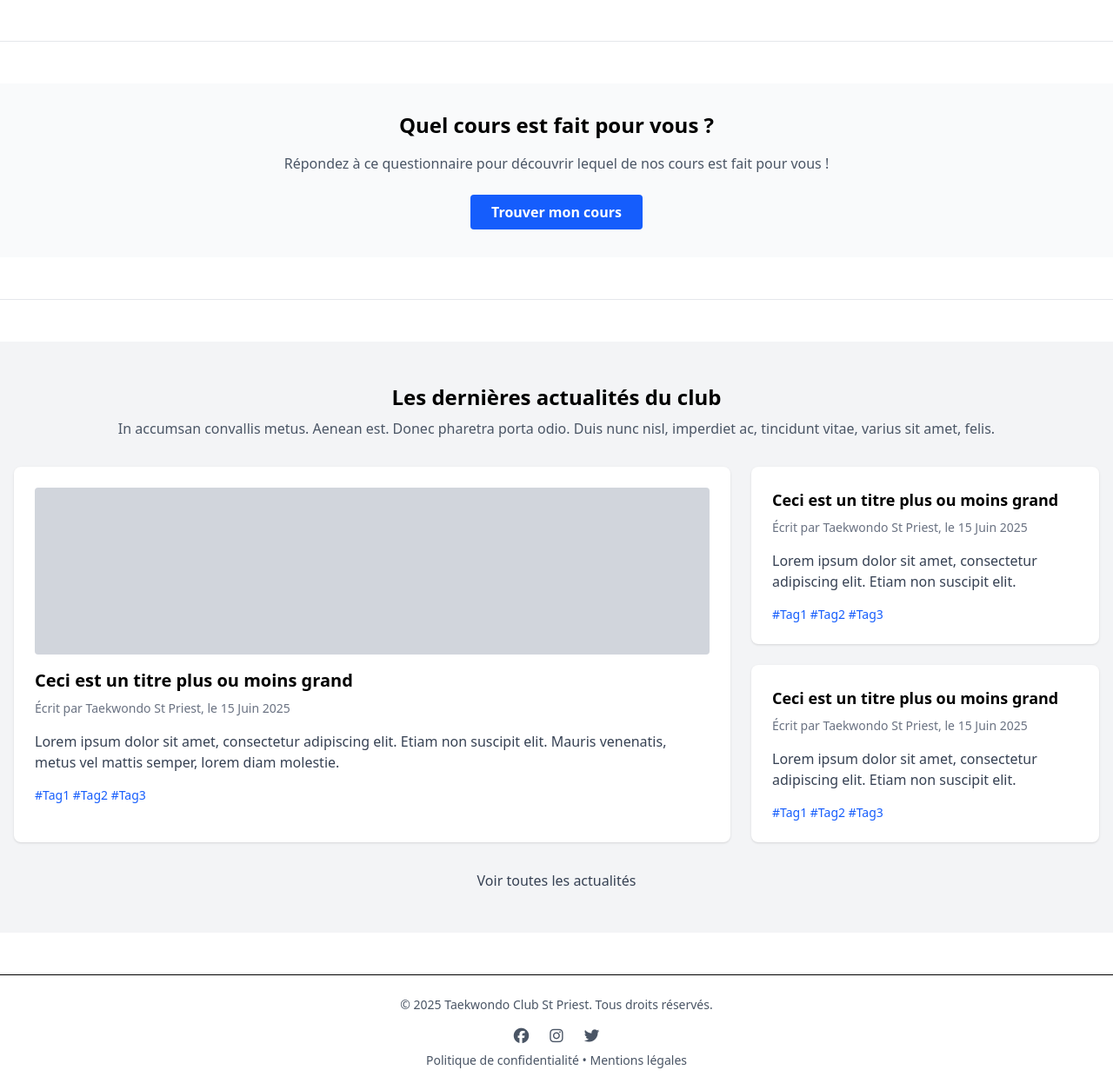
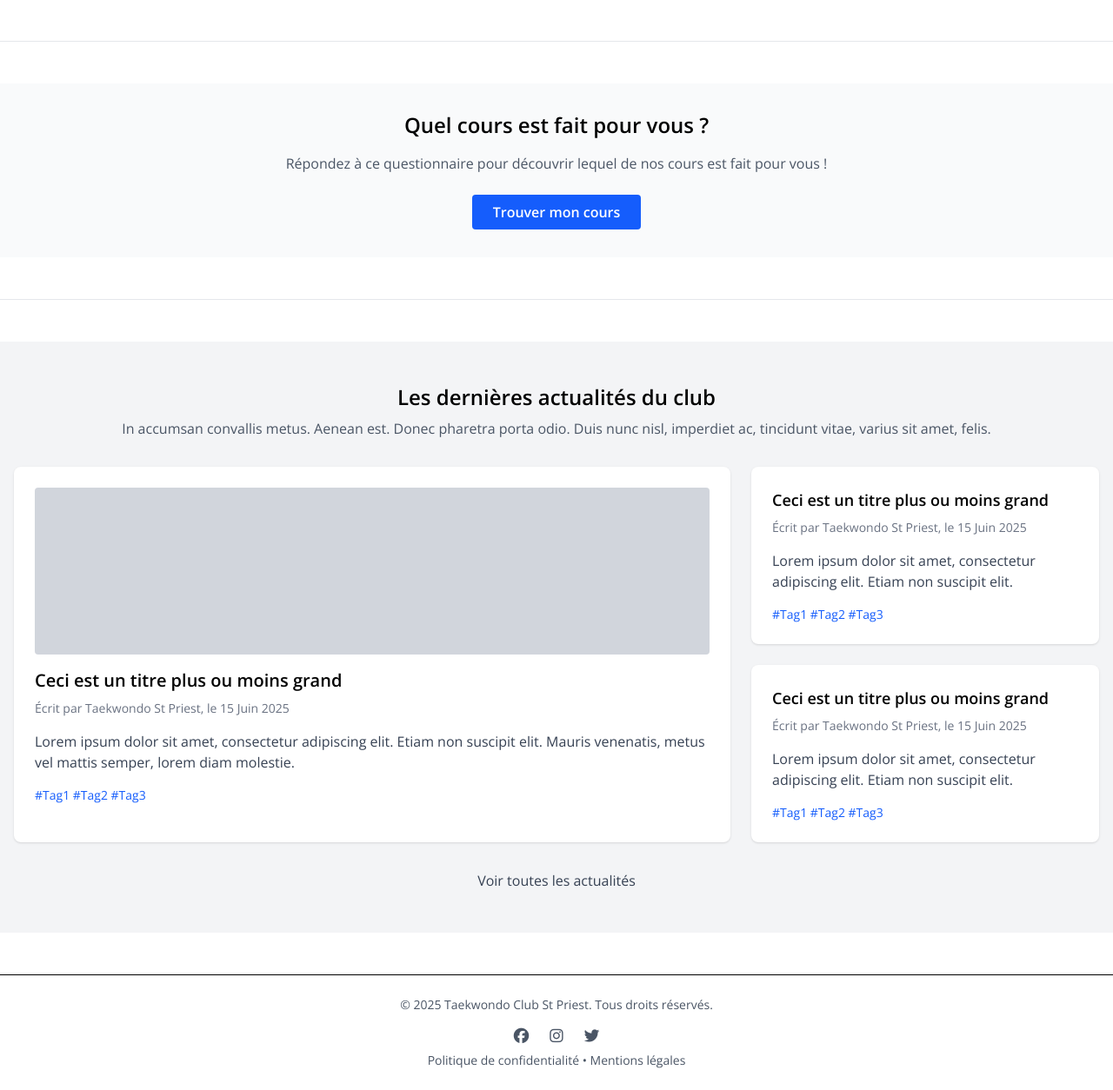
Before and after one commit to chokrikadoussi/taekwondo-website, a PHP site: page / in a window 1280 px wide. Shown: the part 577-1831 px from the top of the page at 87% size. Run offline with PHP 8.4, Linux system fonts and the light colour scheme; some libraries are stand-ins or nearby versions.

Commit message:
Changement typo

```diff
--- a/css/styles.css
+++ b/css/styles.css
@@ -1,11 +1,13 @@
 /*! tailwindcss v4.1.11 | MIT License | https://tailwindcss.com */
+@import url('https://fonts.googleapis.com/css2?family=Open+Sans:ital,wght@0,300..800;1,300..800&display=swap');
+@import url('https://fonts.googleapis.com/css2?family=Montserrat:ital,wght@0,100..900;1,100..900&display=swap');
 @layer properties;
 @layer theme, base, components, utilities;
 @layer theme {
   :root, :host {
-    --font-sans: ui-sans-serif, system-ui, sans-serif, "Apple Color Emoji",
+    --font-sans: "Open Sans", ui-sans-serif, system-ui, sans-serif, "Apple Color Emoji",
       "Segoe UI Emoji", "Segoe UI Symbol", "Noto Color Emoji";
-    --font-mono: ui-monospace, SFMono-Regular, Menlo, Monaco, Consolas, "Liberation Mono",
+    --font-mono: "Montserrat", ui-monospace, SFMono-Regular, Menlo, Monaco, Consolas, "Liberation Mono",
       "Courier New", monospace;
     --color-red-100: oklch(93.6% 0.032 17.717);
     --color-red-600: oklch(57.7% 0.245 27.325);
@@ -38,6 +40,7 @@
     --color-white: #fff;
     --spacing: 0.25rem;
     --container-md: 28rem;
+    --container-lg: 32rem;
     --container-7xl: 80rem;
     --text-xs: 0.75rem;
     --text-xs--line-height: calc(1 / 0.75);
@@ -999,11 +977,6 @@
   inherits: false;
   initial-value: 0 0 #0000;
 }
-@property --tw-outline-style {
-  syntax: "*";
-  inherits: false;
-  initial-value: solid;
-}
 @layer properties {
   @supports ((-webkit-hyphens: none) and (not (margin-trim: inline))) or ((-moz-orient: inline) and (not (color:rgb(from red r g b)))) {
     *, ::before, ::after, ::backdrop {
@@ -1027,7 +1000,6 @@
       --tw-ring-offset-width: 0px;
       --tw-ring-offset-color: #fff;
       --tw-ring-offset-shadow: 0 0 #0000;
-      --tw-outline-style: solid;
     }
   }
 }
```
Also changed, not shown: other parts of css/styles.css (+8 -33 lines).
